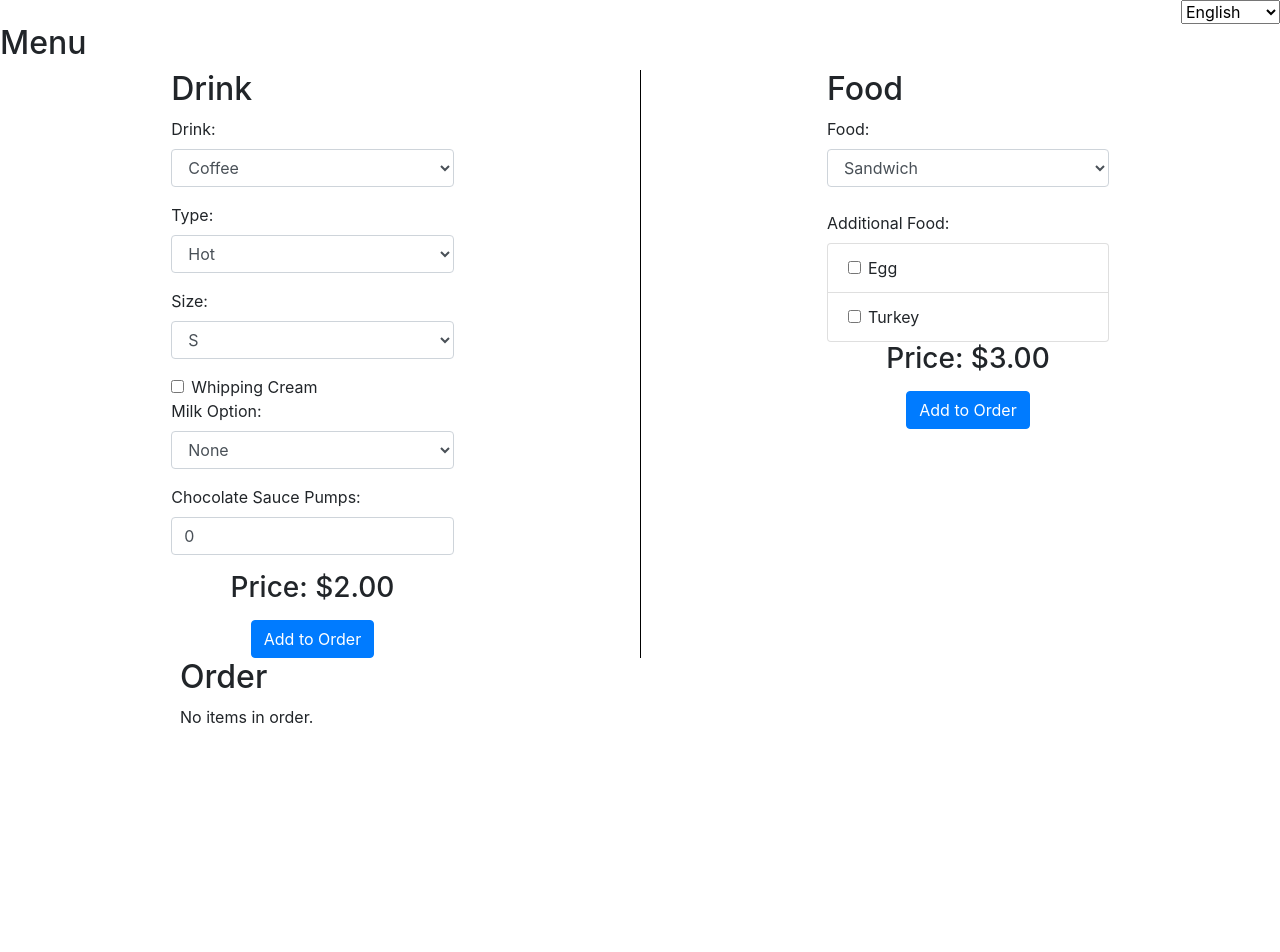
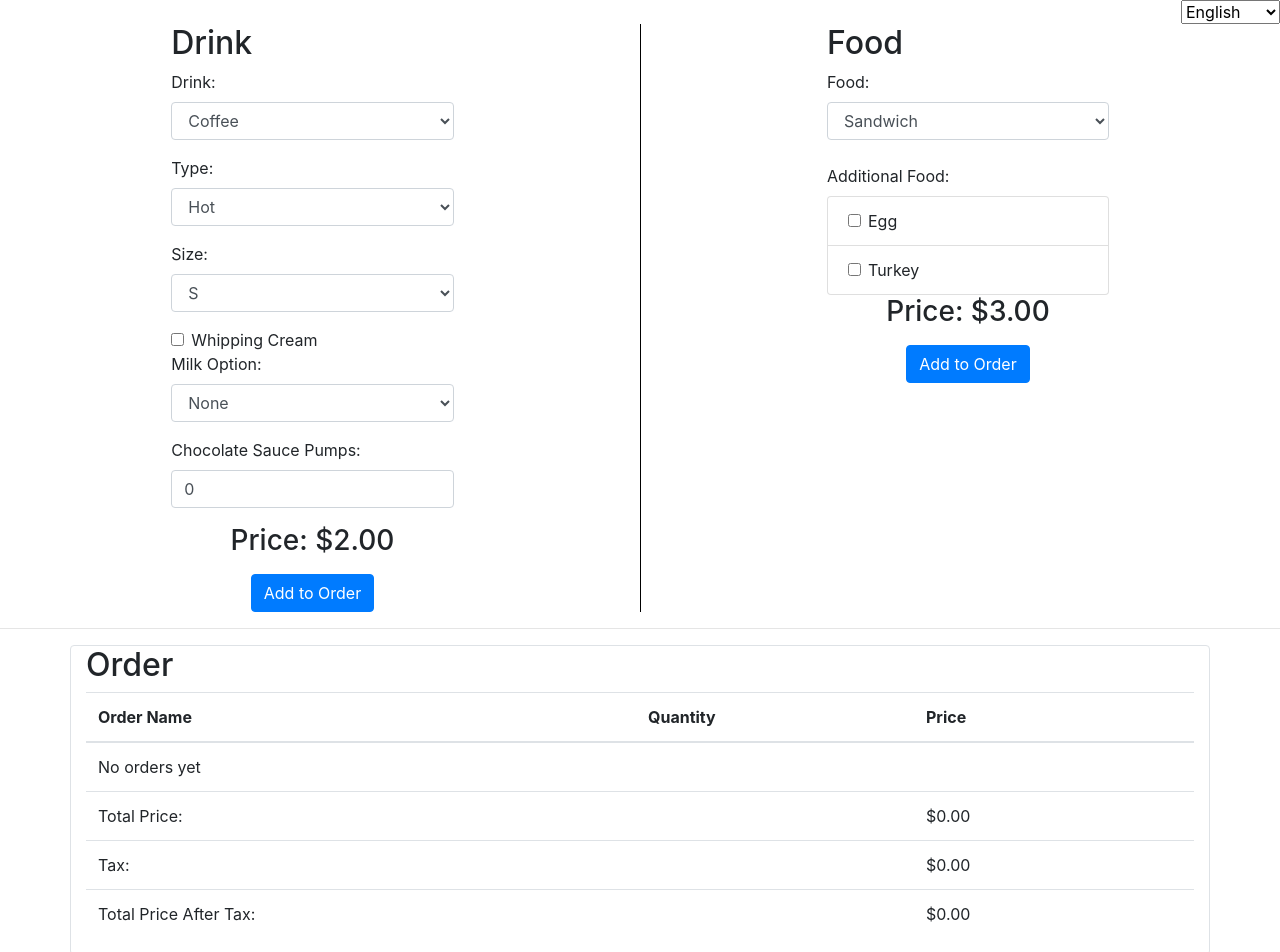
Before and after one commit to sonthb3992/gemo-duongphan-2425, a React (Create React App) app in the folder 1.2.pricing_UI/pricing/: page / in a window 1280 px wide. Shown: the top 952 px of the page. Before the commit the page ends 800 px from the top, so only its background shows below. Built offline with nearby package versions, Linux system fonts and the light colour scheme.

Commit message:
update order

```diff
--- a/1.2.pricing_UI/pricing/src/components/Menu.js
+++ b/1.2.pricing_UI/pricing/src/components/Menu.js
@@ -143,7 +143,7 @@ class Menu extends Component {
   };
 
   handleClearOrder = () => {
-    this.setState({ order: [], orderPrice: 0 }, () => {
+    this.setState({ order: [] }, () => {
       this.updateOrderTotalPrice();
     });
   };
@@ -163,6 +163,7 @@ class Menu extends Component {
 
   render() {
     const { locale, drink, food, order, orderPrice } = this.state;
+    console.log(order);
     return (
       <IntlProvider locale={locale} messages={this.getLocaleMessages(locale)}>
         <div className="d-flex justify-content-end">
@@ -173,9 +174,6 @@ class Menu extends Component {
         </div>
         <div>
           <div>
-            <h2>
-              <FormattedMessage id="menu.title" defaultMessage="Thực Đơn" />
-            </h2>
             <div className="row">
               <div className="col-md-6">
                 <form onSubmit={(event) => this.handleAddDrink(event, drink)}>
@@ -217,7 +215,131 @@ class Menu extends Component {
                 </form>
               </div>
             </div>
-            <div className="container">
+            <hr />
+            <div class="container border rounded">
+              <h2>
+                <FormattedMessage id="order.title" defaultMessage="Đơn hàng" />
+              </h2>
+
+              <table class="table">
+                <thead>
+                  <tr>
+                    <th>Order Name</th>
+                    <th>Quantity</th>
+                    <th>Price</th>
+                    <th></th>
+                  </tr>
+                </thead>
+                <tbody>
+                  {order.length > 0 ? (
+                    <>
+                      {order.map((item) => (
+                        <tr key={item.id}>
+                          <td>
+                            {item.drink !== undefined ? (
+                              <p>
+                                {item.type} {item.drink}: size {item.size}
+                                {item.hasWhippingCream
+                                  ? ", has whipping cream"
+                                  : ""}
+                                {item.milkOption != "none"
+                                  ? ", " + item.milkOption
+                                  : ""}
+                                {item.chocolateSaucePumps > 0
+                                  ? ", " +
+                                    item.chocolateSaucePumps +
+                                    " chocolate sauce"
+                                  : ""}
+                              </p>
+                            ) : (
+                              <p>
+                                {item.food}
+                                {item.additionalFoods.length > 0 && ": "}
+                                {item.additionalFoods.map((food, index) => (
+                                  <span key={index}>
+                                    {`${food}${
+                                      index !== item.additionalFoods.length - 1
+                                        ? ", "
+                                        : ""
+                                    }`}
+                                  </span>
+                                ))}
+                              </p>
+                            )}
+                          </td>
+                          <td>{1}</td>
+                          <td>${item.price.toFixed(2)}</td>
+                          <td>
+                            <button
+                              className="btn btn-danger"
+                              onClick={() =>
+                                this.handleRemoveOrderItem(item.id)
+                              }
+                            >
+                              <FormattedMessage
+                                id="order.remove"
+                                defaultMessage="Remove"
+                              />
+                            </button>
+                          </td>
+                        </tr>
+                      ))}
+                      <tr>
+                        <td></td>
+                        <td></td>
+                        <td></td>
+                        <td>
+                          <button
+                            onClick={this.handleClearOrder}
+                            className="btn btn-secondary"
+                          >
+                            <FormattedMessage
+                              id="order.clear"
+                              defaultMessage="Clear Order"
+                            />
+                          </button>
+                        </td>
+                      </tr>
+                    </>
+                  ) : (
+                    <tr>
+                      <td colspan="4">No orders yet</td>
+                    </tr>
+                  )}
+                </tbody>
+                <tfoot>
+                  <tr>
+                    <td>Total Price:</td>
+                    <td></td>
+                    <td>${orderPrice.totalOrderPrice.toFixed(2)}</td>
+                    <td></td>
+                  </tr>
+                  <tr>
+                    <td>Tax:</td>
+                    <td></td>
+                    <td>${orderPrice.tax.toFixed(2)}</td>
+                    <td></td>
+                  </tr>
+                  <tr>
+                    <td>Total Price After Tax:</td>
+                    <td></td>
+                    <td>${orderPrice.totalOrderPriceAfterTax.toFixed(2)}</td>
+                    <td></td>
+                  </tr>
+                </tfoot>
+              </table>
+            </div>
+          </div>
+        </div>
+      </IntlProvider>
+    );
+  }
+}
+
+export default Menu;
+
+{
+  /* <div className="container">
 <div className="row">
   <div className="col-md-10 mx-auto">
     <h2>
@@ -306,12 +428,8 @@ class Menu extends Component {
     )}
   </div>
 </div>
-            </div>
-          </div>
-        </div>
-      </IntlProvider>
-    );
-  }
+</div> */
 }
 
-export default Menu;
+{
+}
```
Lines whose indentation alone changed are shown as unchanged.
